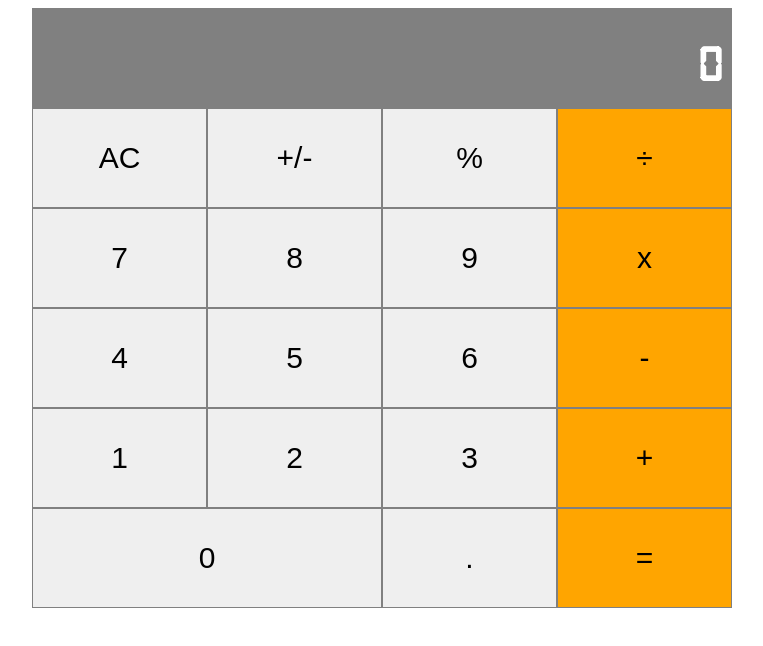
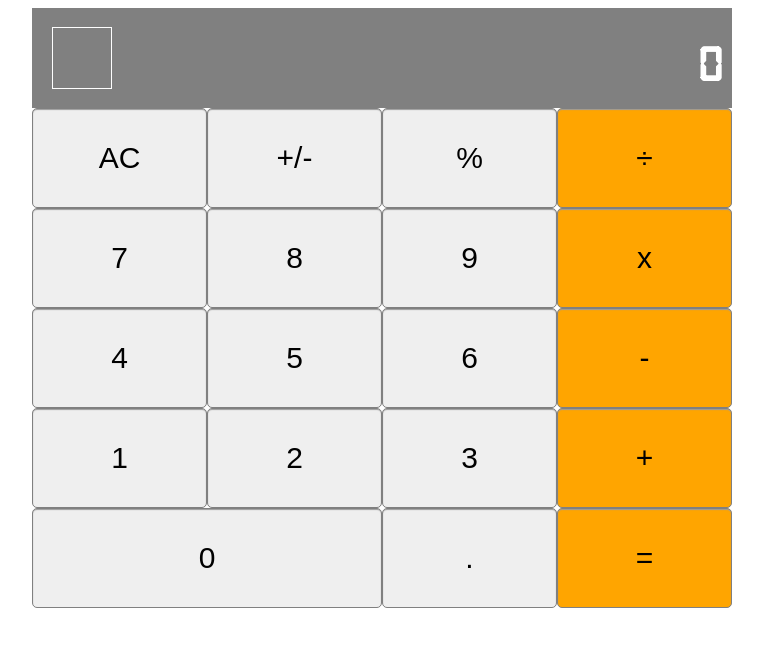
Before and after one commit to phalado/Calculator, a React (Create React App) app: page / in a window 1280 px wide. Shown: the top 646 px of the page, without its empty margins (258-1021 px from the left). Built offline with nearby package versions, Linux system fonts and the light colour scheme.

Commit message:
Correct some bugs when pressing symbols buttons, added hover and press efects, added the symbol in the display and some minor changes

```diff
--- a/src/components/App.js
+++ b/src/components/App.js
@@ -28,11 +28,11 @@ class App extends React.Component {
   }
 
   render() {
-    const { total, next } = this.state;
+    const { total, next, operation } = this.state;
 
     return (
       <div className="app">
-        <Display value={total || next || '0'} />
+        <Display value={total || next || '0'} operation={operation} />
         <ButtonPanel clickHandler={this.handleClick} />
       </div>
     );
--- a/src/components/Display.js
+++ b/src/components/Display.js
@@ -4,11 +4,16 @@ import PropTypes from 'prop-types';
 
 class Display extends React.Component {
   render() {
-    const { value } = this.props;
+    const { value, operation } = this.props;
 
     return (
       <div className="display">
-        {parseFloat(value)}
+        <div className="display-symbol">
+          {operation}
+        </div>
+        <div className="display-value">
+          {parseFloat(value)}
+        </div>
       </div>
     );
   }
--- a/src/components/style.css
+++ b/src/components/style.css
@@ -29,6 +29,21 @@
   font-size: 50px;
 }
 
+.display-value {
+  text-align: right;
+  width: 93%;
+}
+
+.display-symbol {
+  border: 0.5px solid white;
+  width: 60px;
+  height: 60px;
+  margin-left: 10px;
+  justify-content: center;
+  align-items: center;
+  display: flex;
+}
+
 .button-panel {
   height: 100px;
 }
@@ -39,6 +54,20 @@
   border: 1px solid grey;
   color: black;
   font-size: 30px;
+  border-radius: 5px;
+	box-shadow: inset 0 1px 1px #9c9c9c;
+	background:
+		radial-gradient(at 0 -15%, rgba(#fff, .07) 70%, rgba(#fff, 0) 71%) 0 0/ 80% 90% no-repeat content-box;
+		/* linear-gradient(#4e4e4e, #040404) content-box/ */
+		/* linear-gradient(#292929, #010101) border-box; */
+}
+
+.button:hover {
+  background-color: rgb(163, 162, 162);
+}
+
+.button:active {
+  background-color: rgb(73, 73, 73);
 }
 
 .zero {
@@ -48,3 +77,11 @@
 .orange {
   background-color: orange;
 }
+
+.orange:hover {
+  background-color: rgb(175, 114, 1);
+}
+
+.orange:active {
+  background-color: rgb(97, 63, 1);
+}
--- a/src/logic/calculate.js
+++ b/src/logic/calculate.js
@@ -29,6 +29,12 @@ function calculate(calculator, buttonName) {
     next = total;
     total = null;
     operation = buttonName;
+  } else if (symbols.includes(buttonName) && operation && (!next || !total)) {
+    operation = buttonName;
+  } else if (symbols.includes(buttonName) && operation) {
+    next = operate(parseFloat(next), parseFloat(total), operation);
+    total = null;
+    operation = buttonName;
   } else if (total && next && operation) {
     total = operate(parseFloat(next), parseFloat(total), operation);
     next = null;
```
